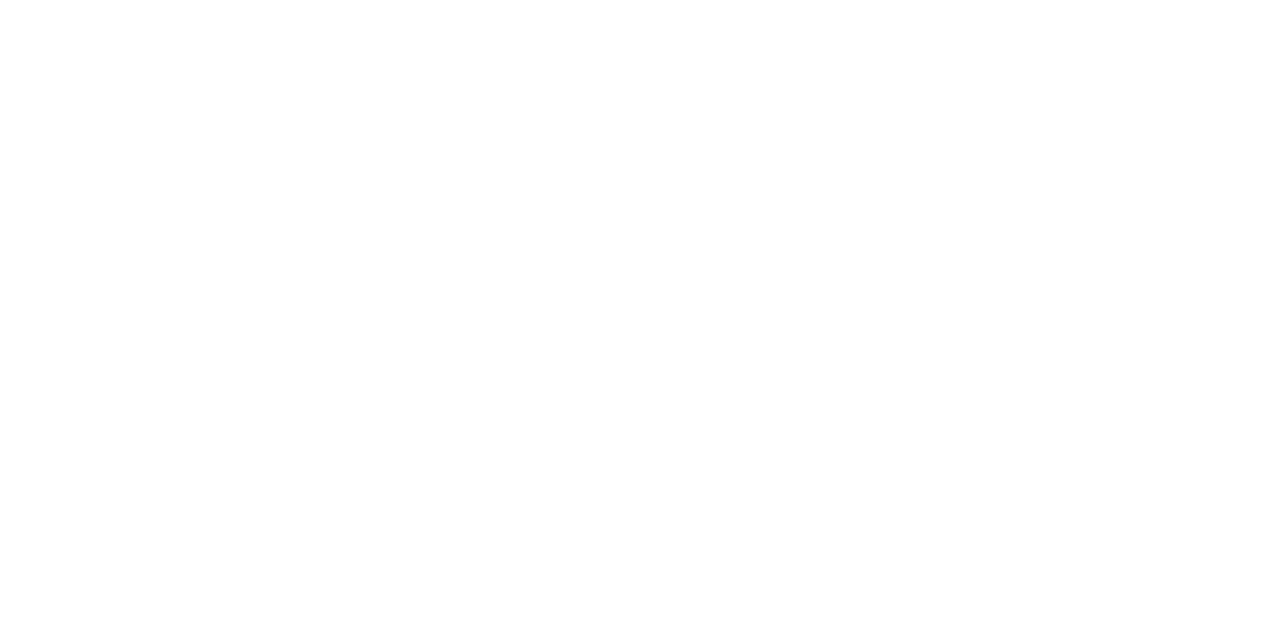
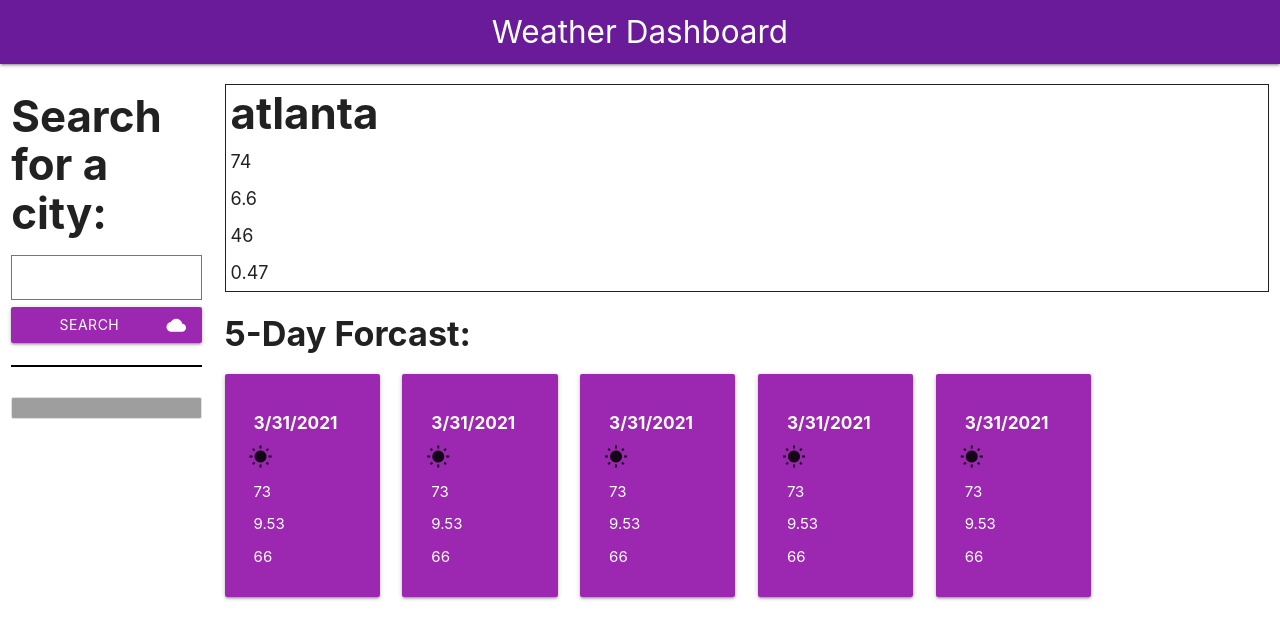
Before and after one commit to Geevaveeri/Weather-Dashboard, a plain HTML site: page index.html in a window 1280 px wide. Drawn offline with nearby package versions, Linux system fonts and the light colour scheme.

Commit message:
completed html layout

```diff
--- a/assets/css/style.css
+++ b/assets/css/style.css
@@ -3,3 +3,34 @@
     Margin: 0;
     Padding: 0;
     }
+
+    textarea {
+        resize: none;
+      }
+
+.btn {
+    width: 100%;
+}
+
+.border {
+    border: 1px solid black;
+}
+
+.current-weather-container {
+    border: solid 1px;
+    font-size: large;
+    margin-top: 20px;
+
+}
+
+.padding {
+    padding: 5px;
+}
+
+.city-date {
+    margin: 5px;
+}
+
+.bold {
+    font-weight: bold;
+}
--- a/index.html
+++ b/index.html
@@ -6,12 +6,102 @@
     <meta http-equiv="X-UA-Compatible" content="IE=edge">
     <meta name="viewport" content="width=device-width, initial-scale=1.0">
     <title>Weather Dashboard</title>
+    <link rel="stylesheet" href="https://cdnjs.cloudflare.com/ajax/libs/materialize/1.0.0/css/materialize.min.css">
+    <link href="https://fonts.googleapis.com/icon?family=Material+Icons" rel="stylesheet">
     <link rel="stylesheet" href="./assets/css/style.css">
 </head>
 
 <body>
+    <nav>
+        <div class="nav-wrapper purple darken-3">
+            <a href="#" class="brand-logo center">Weather Dashboard</a>
+        </div>
+    </nav>
+    <main>
+        <div class="row">
+            <!-- side search bar and history -->
+            <div class="col s2">
+                <!-- Grey navigation panel -->
+                <form class="search-form">
+                    <h3 class = "bold">Search for a city:</h3>
+                    <textarea name="cityName" id="cityName" cols="5" rows="5"></textarea>
+                    <a class="waves-effect waves-light btn purple"><i class="material-icons right">cloud</i>Search</a>
+                </form>
+                <br>
 
+                <div class="border"></div>
 
+                <br>
+
+                <ul class="collection ">
+                    <li class="collection-item grey "></li>
+                </ul>
+            </div>
+            <!-- current day weather information -->
+            <div class="col s10">
+                <!-- purple page content  -->
+                <div class="current-weather-container">
+                    <h3 class="city-date bold">atlanta</h3>
+                    <p class="temperature-txt padding">74</p>
+                    <P class="wind-txt padding">6.6</P>
+                    <p class="humidity-txt padding">46</p>
+                    <p class="uv-text padding">0.47</p>
+
+                </div>
+            </div>
+            <!-- 5 day weather information -->
+            <div class="5-day col s10">
+                <h4 class ="five-day-header bold">5-Day Forcast:</h4>
+                <div class="row">
+                    <div class="col s2">
+                      <div class="card-panel purple">
+                        <h6 class="white-text padding bold">3/31/2021</h6>
+                        <i class = "material-icons">wb_sunny</i>
+                        <p class="white-text padding five-day-temp">73</p>
+                        <p class="white-text padding five-day-wind">9.53</p>
+                        <p class="white-text padding five-day-humid">66</p>
+                      </div>
+                    </div>
+                    <div class="col s2">
+                        <div class="card-panel purple">
+                          <h6 class="white-text padding bold">3/31/2021</h6>
+                          <i class = "material-icons">wb_sunny</i>
+                          <p class="white-text padding five-day-temp">73</p>
+                          <p class="white-text padding five-day-wind">9.53</p>
+                          <p class="white-text padding five-day-humid">66</p>
+                        </div>
+                      </div> <div class="col s2">
+                        <div class="card-panel purple">
+                          <h6 class="white-text padding bold">3/31/2021</h6>
+                          <i class = "material-icons">wb_sunny</i>
+                          <p class="white-text padding five-day-temp">73</p>
+                          <p class="white-text padding five-day-wind">9.53</p>
+                          <p class="white-text padding five-day-humid">66</p>
+                        </div>
+                      </div> <div class="col s2">
+                        <div class="card-panel purple">
+                          <h6 class="white-text padding bold">3/31/2021</h6>
+                          <i class = "material-icons">wb_sunny</i>
+                          <p class="white-text padding five-day-temp">73</p>
+                          <p class="white-text padding five-day-wind">9.53</p>
+                          <p class="white-text padding five-day-humid">66</p>
+                        </div>
+                      </div> <div class="col s2">
+                        <div class="card-panel purple">
+                          <h6 class="white-text padding bold">3/31/2021</h6>
+                          <i class = "material-icons">wb_sunny</i>
+                          <p class="white-text padding five-day-temp">73</p>
+                          <p class="white-text padding five-day-wind">9.53</p>
+                          <p class="white-text padding five-day-humid">66</p>
+                        </div>
+                      </div>
+                  </div>
+
+            </div>
+
+        </div>
+    </main>
+    <script src="https://cdnjs.cloudflare.com/ajax/libs/materialize/1.0.0/js/materialize.min.js"></script>
     <script src="./assets/js/script.js"></script>
 </body>
 
```
